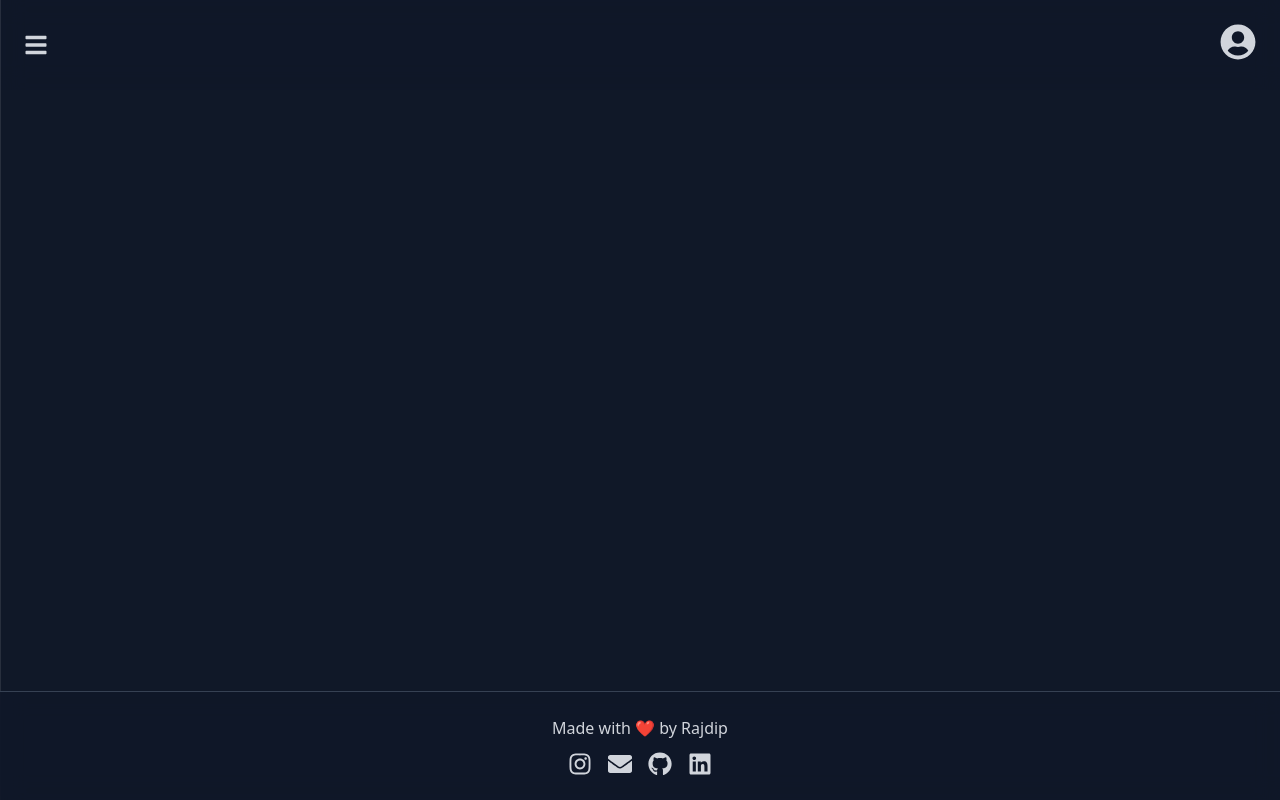
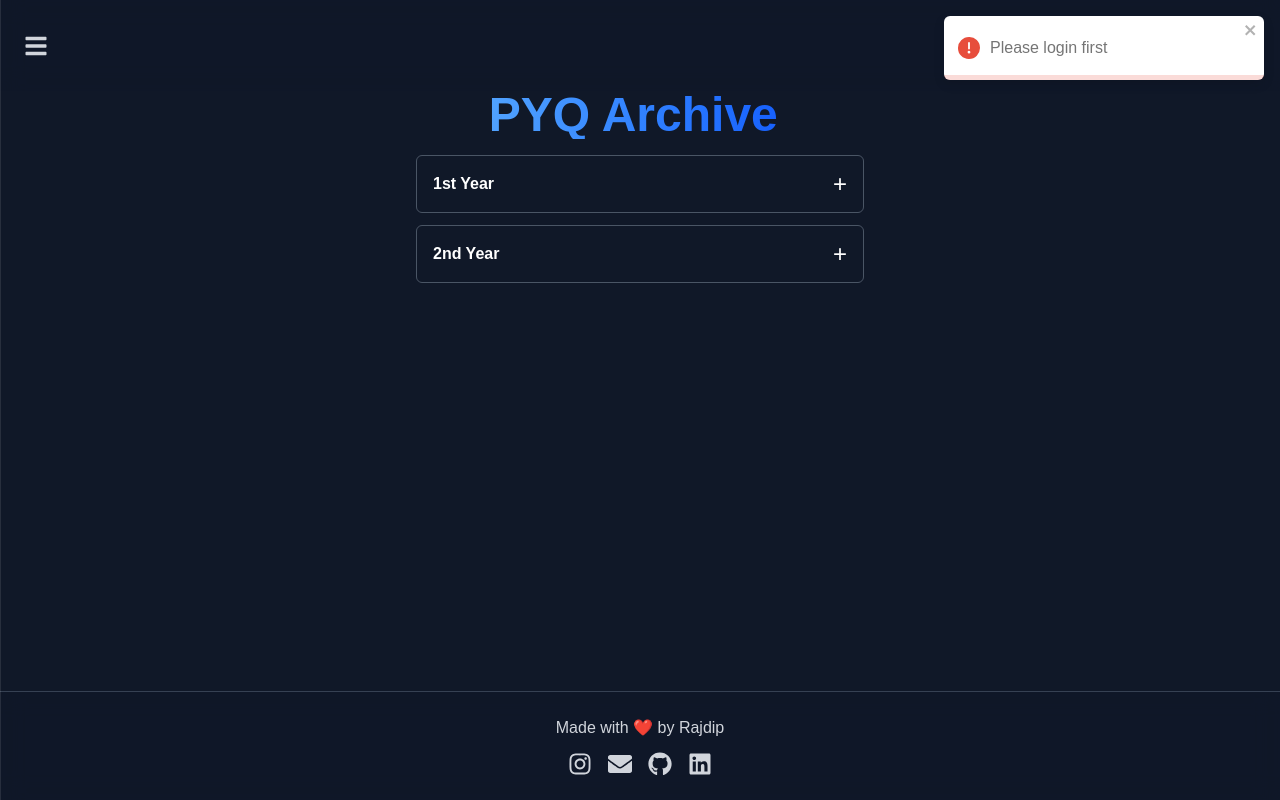
Before and after one commit to rajdipsaha-IIT-KGP/CHE2024, a React app in the folder frontend/: page /pyq in a window 1280 px wide. Built offline with nearby package versions, Linux system fonts and the light colour scheme; the HTML template or start-up script is replaced by a standard one.

Commit message:
adding pyq archieve

```diff
--- a/frontend/src/App.css
+++ b/frontend/src/App.css
@@ -1 +1,11 @@
 @import "tailwindcss";
+html, body, #root {
+  height: auto;       /* allow height to expand with content */
+  min-height: 100%;   /* optional, ensures body fills screen */
+  margin: 0;
+  padding: 0;
+  overflow-y: auto;   /* enables vertical scrolling */
+  background-color: #000; /* if you want black background */
+  color: white;          /* default text color */
+  font-family: sans-serif;
+}
--- a/frontend/src/App.jsx
+++ b/frontend/src/App.jsx
@@ -1,24 +1,35 @@
 // src/App.jsx
-import React, { useState, useRef } from "react";
+import React, { useState, useRef, useEffect } from "react";
 import { Routes, Route, useNavigate } from "react-router-dom";
-import { FaBars, FaUserCircle, FaTimes } from "react-icons/fa";
+import { FaBars, FaUserCircle } from "react-icons/fa";
 import Signup from "./Components/Signup";
 import Signin from "./Components/Signin";
 import Verifyotp from "./Components/Verifyotp";
 import Footer from "./Components/Footer";
 import { useOnClickOutside } from "./useOnClickOutside";
 import { Typewriter } from "react-simple-typewriter";
+import PYQ from "./Components/Pyq";
+import { ToastContainer, toast } from "react-toastify";
+import "react-toastify/dist/ReactToastify.css";
 
 export default function App() {
   const [sidebarOpen, setSidebarOpen] = useState(false);
   const [userMenuOpen, setUserMenuOpen] = useState(false);
   const navigate = useNavigate();
-
   const sidebarRef = useRef();
   const userMenuRef = useRef();
 
   useOnClickOutside(sidebarRef, () => setSidebarOpen(false));
   useOnClickOutside(userMenuRef, () => setUserMenuOpen(false));
+
+  const loginStatus = () => {
+    let token = localStorage.getItem("token");
+    if (!token) toast.error("Please login first");
+  };
+
+  useEffect(() => {
+    loginStatus();
+  }, []);
 
   const handleNavigation = (path) => {
     navigate(path);
@@ -26,10 +37,23 @@ export default function App() {
     setUserMenuOpen(false);
   };
 
+  const handleProfileNavigation = () => {
+    let token = localStorage.getItem("token");
+    if (!token) {
+      toast.error("Please login first");
+      navigate("/signin");
+      toast.info("Redirecting to Sign In page");
+      return;
+    }
+    handleNavigation("/my-profile");
+  };
+
   return (
-    <div className="h-screen w-screen text-white overflow-hidden relative bg-gray-900">
+    <div className="min-h-screen flex flex-col bg-gray-900 text-white overflow-x-hidden relative">
       {/* Gradient background */}
       <div className="absolute inset-0 -z-10 bg-gradient-to-br from-blue-900 via-blue-800 to-blue-700" />
+
+      <ToastContainer position="top-right" autoClose={2000} />
 
       {/* Top Bar */}
       <header
@@ -52,7 +76,7 @@ export default function App() {
 
           {/* Dropdown */}
           <div
-            className={`absolute right-0 mt-3 w-48 bg-gray-800/80 backdrop-blur-lg rounded-lg shadow-xl text-gray-200 overflow-hidden ring-1 ring-white/10 transition-all duration-300 ease-in-out ${
+            className={`absolute right-0 mt-3 w-48 bg-gray-800/80 backdrop-blur-lg rounded-lg shadow-xl text-gray-200 overflow-auto ring-1 ring-white/10 transition-all duration-300 ease-in-out ${
               userMenuOpen
                 ? "opacity-100 translate-y-0"
                 : "opacity-0 -translate-y-4 pointer-events-none"
@@ -73,7 +97,7 @@ export default function App() {
             </p>
             <div className="border-t border-white/20" />
             <p
-              onClick={() => handleNavigation("/my-profile")}
+              onClick={handleProfileNavigation}
               className="px-4 py-3 text-center hover:bg-blue-600/20 cursor-pointer"
             >
               My Profile
@@ -89,52 +113,41 @@ export default function App() {
           sidebarOpen ? "translate-x-0" : "-translate-x-full"
         }`}
       >
-        <div className="flex justify-between items-center p-4 border-b border-white/10">
-          <h2 className="text-2xl font-bold">Menu</h2>
-          <button
-            onClick={() => setSidebarOpen(false)}
-            className="text-2xl text-gray-300 hover:text-blue-400"
-          >
-            <FaTimes />
-          </button>
-        </div>
-        <ul className="flex flex-col p-4 space-y-2">
+        <ul className="flex flex-col p-4 space-y-2 my-15">
           <li
             onClick={() => handleNavigation("/")}
-            className="hover:bg-blue-600/20 px-3 py-2 rounded cursor-pointer transition-colors"
+            className="hover:bg-blue-600/20 px-3 py-2 rounded cursor-pointer transition-colors text-center"
           >
             Home
           </li>
           <li
             onClick={() => handleNavigation("/pyq")}
-            className="hover:bg-blue-600/20 px-3 py-2 rounded cursor-pointer transition-colors"
+            className="hover:bg-blue-600/20 px-3 py-2 rounded cursor-pointer transition-colors text-center"
           >
             PYQ Archive
           </li>
           <li
             onClick={() => handleNavigation("/community")}
-            className="hover:bg-blue-600/20 px-3 py-2 rounded cursor-pointer transition-colors"
+            className="hover:bg-blue-600/20 px-3 py-2 rounded cursor-pointer transition-colors text-center"
           >
             Community
           </li>
           <li
             onClick={() => handleNavigation("/material")}
-            className="hover:bg-blue-600/20 px-3 py-2 rounded cursor-pointer transition-colors"
+            className="hover:bg-blue-600/20 px-3 py-2 rounded cursor-pointer transition-colors text-center"
           >
             Study Material
           </li>
         </ul>
       </aside>
 
-      {/* Main Content */}
-      <main className="h-[calc(100vh-76px)] overflow-y-auto flex flex-col items-center justify-center px-4">
+      {/* Main content grows to fill available space */}
+      <main className="flex-1 flex flex-col items-center px-4 w-full">
         <Routes>
-          {/* Default Home */}
           <Route
             path="/"
             element={
               <div className="flex flex-col items-center justify-center text-center space-y-6 max-w-xl">
-                {/* Animated title */}
                 <h1 className="text-5xl md:text-6xl font-extrabold bg-clip-text text-transparent bg-gradient-to-r from-blue-400 to-blue-600">
                   <Typewriter
                     words={["Welcome to CHE 2024"]}
@@ -147,14 +160,13 @@ export default function App() {
                   />
                 </h1>
 
-                {/* Animated paragraphs */}
                 <p className="text-gray-300 text-lg">
                   <Typewriter
                     words={[
                       "Join the ultimate platform for IIT KGP juniors.",
                       "Access lectures, previous year questions, and formula sheets.",
                       "Participate in discussions and community events.",
-                      "Prepare effectively for placements with senior tips."
+                      "Prepare effectively for placements with senior tips.",
                     ]}
                     loop={0}
                     cursor
@@ -165,7 +177,6 @@ export default function App() {
                   />
                 </p>
 
-                {/* Buttons */}
                 <div className="flex space-x-4 mt-4">
                   <button
                     onClick={() => handleNavigation("/signup")}
@@ -186,10 +197,12 @@ export default function App() {
           <Route path="/signup" element={<Signup />} />
           <Route path="/signin" element={<Signin />} />
           <Route path="/verify-otp" element={<Verifyotp />} />
+          <Route path="/pyq" element={<PYQ />} />
         </Routes>
+      </main>
 
-        <Footer />
-      </main>
+      {/* Footer always at bottom */}
+      <Footer />
     </div>
   );
 }
--- /dev/null
+++ b/frontend/src/Components/Dropdown.jsx
@@ -0,0 +1,39 @@
+import React, { useState } from "react";
+
+const Dropdown = ({ title, children }) => {
+  const [open, setOpen] = useState(false);
+
+  return (
+    <div className="border border-gray-600 rounded-md mb-3 ">
+      <div
+        onClick={() => setOpen(!open)}
+        className="flex justify-between items-center py-3 px-4 cursor-pointer hover:bg-gray-100 dark:hover:bg-gray-800 transition-colors duration-300"
+      >
+        <span className="font-semibold">{title}</span>
+        {/* Icon with rotation animation */}
+        <span
+          className={`text-2xl transform transition-transform duration-300 ${
+            open ? "rotate-45" : ""
+          }`}
+        >
+          +
+        </span>
+      </div>
+
+      {/* Content wrapper for animation */}
+      <div
+        className={`grid overflow-hidden transition-all duration-500 ease-in-out ${
+          open ? "grid-rows-[1fr] opacity-100" : "grid-rows-[0fr] opacity-0"
+        }`}
+      >
+        <div className="overflow-hidden">
+          <div className="px-4 pb-3 pt-1">
+            {children}
+          </div>
+        </div>
+      </div>
+    </div>
+  );
+};
+
+export default Dropdown;
--- a/frontend/src/Components/Footer.jsx
+++ b/frontend/src/Components/Footer.jsx
@@ -4,13 +4,10 @@ import { FaInstagram, FaEnvelope, FaGithub, FaLinkedin } from 'react-icons/fa';
 
 const Footer = () => {
   return (
-    <footer className="w-full bg-gray-900/90 backdrop-blur-md text-gray-300 border-t border-gray-700 flex flex-col items-center justify-center px-6 py-6 fixed bottom-0 z-50 space-y-3">
-      {/* Made by text */}
+    <footer className="w-full bg-gray-900/90 backdrop-blur-md text-gray-300 border-t border-gray-700 flex flex-col items-center justify-center px-6 py-6 space-y-3">
       <div className="text-base font-medium">
         Made with ❤️ by Rajdip
       </div>
-
-      {/* Social Icons in a row */}
       <div className="flex flex-row items-center space-x-4 text-2xl">
         <a href="https://www.instagram.com/" target="_blank" rel="noopener noreferrer" className="hover:text-pink-500 transition-colors">
           <FaInstagram />
@@ -21,7 +18,7 @@ const Footer = () => {
         <a href="https://github.com/" target="_blank" rel="noopener noreferrer" className="hover:text-gray-100 transition-colors">
           <FaGithub />
         </a>
-          <a href="https://github.com/" target="_blank" rel="noopener noreferrer" className="hover:text-blue-500 transition-colors">
+        <a href="https://www.linkedin.com/in/rajdip-saha-07371431a/" target="_blank" rel="noopener noreferrer" className="hover:text-blue-500 transition-colors">
           <FaLinkedin />
         </a>
       </div>
--- /dev/null
+++ b/frontend/src/Components/Pyq.jsx
@@ -0,0 +1,101 @@
+import React from "react";
+import { Typewriter } from "react-simple-typewriter";
+import Dropdown from "./Dropdown";
+
+
+const Pyq = () => {
+  const years = [{
+    name: "1st Year",
+    semesters: [
+      {
+        name: "Semester 1",
+        subjects: [
+          { name: "Advanced Calculus", link: "https://drive.google.com/maths-link" },
+          { name: "Basic Engineering Mechanics", link: "https://drive.google.com/physics-link" },
+          {
+            name:"Chemical Process Calculations",
+            link:"https://drive.google.com/chem-process-link"
+          },
+          {
+            name:"Basic Electronics",
+            link:"https://drive.google.com/electronics-link"
+          },
+        ],
+      },
+      {
+        name: "Semester 2",
+        subjects: [
+          { name: "1.PROGRAMMING AND DATA STRUCTURES", link: "https://drive.google.com/chem-link" },
+          { name: "2.LINEAR ALGEBRA, NUMERICAL AND COMPLEX ANALYSIS", link: "https://drive.google.com/bio-link" },
+           { name: "3.ELECTRICAL TECHNOLOGY", link: "https://drive.google.com/bio-link" },
+            { name: "4.CHEMICAL ENGINEERING THERMODYNAMICS", link: "https://drive.google.com/bio-link" },
+        ],
+      },
+    ],
+  },
+  {
+    name: "2nd Year",
+    semesters: [
+      {
+        name: "Semester 3",
+        subjects: [
+          { name: "Thermodynamics", link: "https://drive.google.com/thermo-link" },
+          { name: "Fluid Mechanics", link: "https://drive.google.com/fluid-link" },
+        ],
+      },
+      {
+        name: "Semester 4",
+        subjects: [
+          { name: "Material Science", link: "https://drive.google.com/material-link" },
+        ],
+      },
+    ],
+  },
+  // same for 3rd, 4th year...;
+]
+
+  return (
+    <div className="flex flex-col items-center text-white w-full max-w-md mx-auto mt-0">
+      {/* Heading */}
+      <h4 className="mt-0 text-4xl md:text-5xl font-extrabold bg-clip-text text-transparent bg-gradient-to-r from-blue-400 to-blue-600 mb-4">
+        <Typewriter
+          words={["PYQ Archive"]}
+          loop={1}
+          cursor
+          cursorStyle="|"
+          typeSpeed={150}
+          deleteSpeed={80}
+          delaySpeed={3000}
+        />
+      </h4>
+
+      {/* Dropdown */}
+      <div className="w-full ">
+        {years.map((year, yIndex) => (
+          <Dropdown key={yIndex} title={year.name}>
+            {year.semesters.map((sem, sIndex) => (
+              <Dropdown key={sIndex} title={sem.name}>
+                <ul className="pl-4 space-y-2 text-sm text-gray-300">
+                  {sem.subjects.map((subj, subIndex) => (
+                    <li key={subIndex}>
+                      <a
+                        href={subj.link}
+                        target="_blank"
+                        rel="noopener noreferrer"
+                        className="hover:text-blue-400 transition-colors duration-300 "
+                      >
+                        {subj.name}
+                      </a>
+                    </li>
+                  ))}
+                </ul>
+              </Dropdown>
+            ))}
+          </Dropdown>
+        ))}
+      </div>
+    </div>
+  );
+};
+
+export default Pyq;
--- a/frontend/src/Components/Signup.jsx
+++ b/frontend/src/Components/Signup.jsx
@@ -25,6 +25,7 @@ const Signup = () => {
 
       toast.success(res.data.message || "OTP sent successfully");
       localStorage.setItem("signupEmail", email);
+      localStorage.setItem("token", res.data.token);
       navigate('/verify-otp');
     } catch (error) {
       console.error(error);
--- a/frontend/src/index.css
+++ b/frontend/src/index.css
@@ -1 +1,11 @@
 @import "tailwindcss";
+html, body, #root {
+  height: auto;       /* allow height to expand with content */
+  min-height: 100%;   /* optional, ensures body fills screen */
+  margin: 0;
+  padding: 0;
+  overflow-y: auto;   /* enables vertical scrolling */
+  background-color: #000; /* if you want black background */
+  color: white;          /* default text color */
+  font-family: sans-serif;
+}
```
